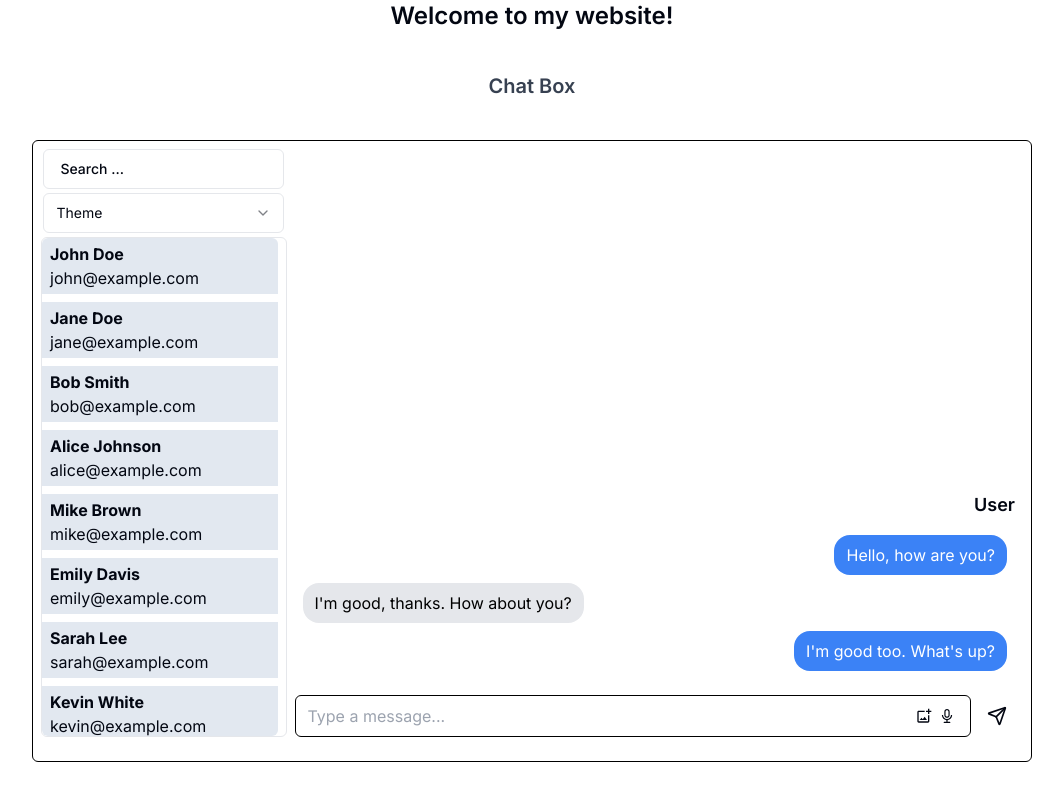
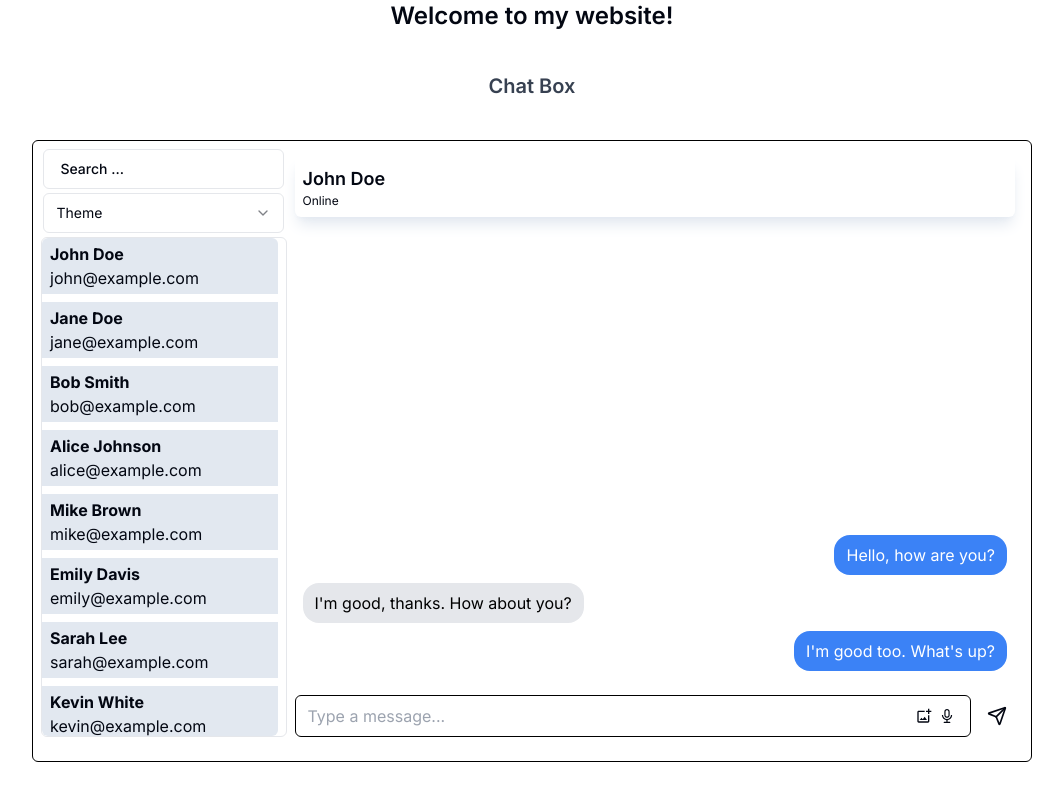
Before and after one commit to pally0091/chat-interface, a Next.js app: page / in a window 1280 px wide. Shown: the whole page, without its empty margins (108-1171 px from the left). Built offline with nearby package versions, Linux system fonts and the light colour scheme.

Commit message:
Updated chat header layout and styling

```diff
--- a/src/app/page.tsx
+++ b/src/app/page.tsx
@@ -300,9 +300,10 @@ const Chat = () => {
   };
 
   return (
-    <div className="flex flex-col items-end justify-end h-full gap-4 py-2">
-      <div className="chat-header">
-        <h4 className="text-lg font-semibold">User</h4>
+    <div className="flex flex-col items-end justify-end h-full gap-4 py-2 relative">
+      <div className="absolute w-full bg-white top-0 text-left p-2 shadow-lg shadow-slate-200 rounded-md">
+        <h4 className="text-lg font-semibold">John Doe</h4>
+        <p className="text-xs">Online</p>
       </div>
       <Messages data={messages} />
       <form
```
